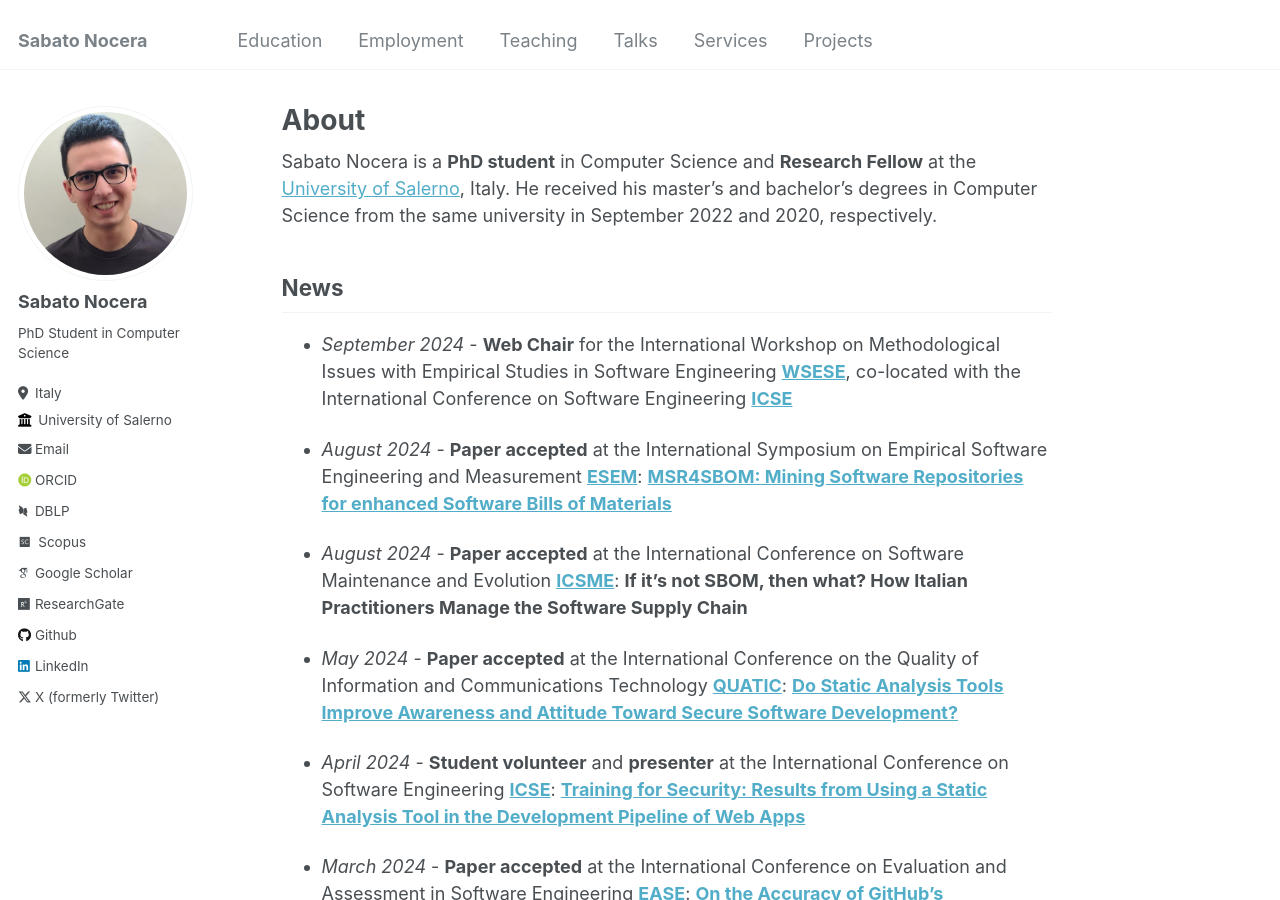
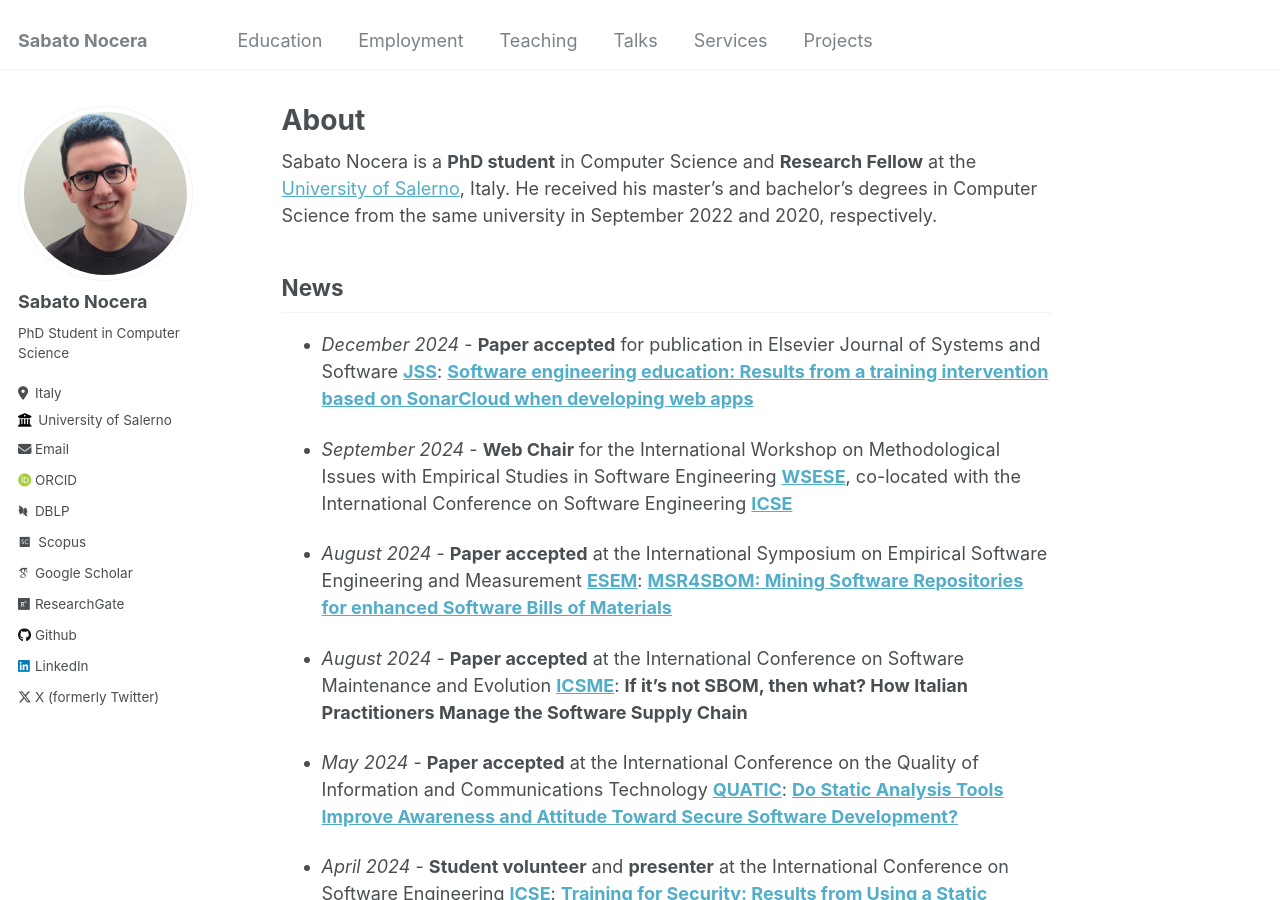
Before and after one commit to sabato-nocera/sabato-nocera.github.io, a Jekyll site: the page built from _pages/about.md, in a window 1280 px wide and 900 px high. Built offline with Jekyll 4.4.1, drawn with Linux system fonts in a browser that asks for light colours; some web fonts are replaced.

Commit message:
Update about.md

```diff
--- a/_pages/about.md
+++ b/_pages/about.md
@@ -11,6 +11,8 @@ Sabato Nocera is a **PhD student** in Computer Science and  **Research Fellow**
 
 ## News
 
+* _December 2024_ - **Paper accepted** for publication in Elsevier Journal of Systems and Software  [**JSS**](https://www.sciencedirect.com/journal/journal-of-systems-and-software): [**Software engineering education: Results from a training intervention based on SonarCloud when developing web apps**](https://doi.org/10.1016/j.jss.2024.112308)
+
 * _September 2024_ - **Web Chair** for the International Workshop on Methodological Issues with Empirical Studies in Software Engineering [**WSESE**](https://conf.researchr.org/home/icse-2025/wsese-2025), co-located with the International Conference on Software Engineering [**ICSE**](https://conf.researchr.org/home/icse-2025)
 
 * _August 2024_ - **Paper accepted** at the International Symposium on Empirical Software Engineering and Measurement [**ESEM**](https://conf.researchr.org/home/esem-2024): [**MSR4SBOM: Mining Software Repositories for enhanced Software Bills of Materials**](https://dl.acm.org/doi/abs/10.1145/3674805.3695390)
```
